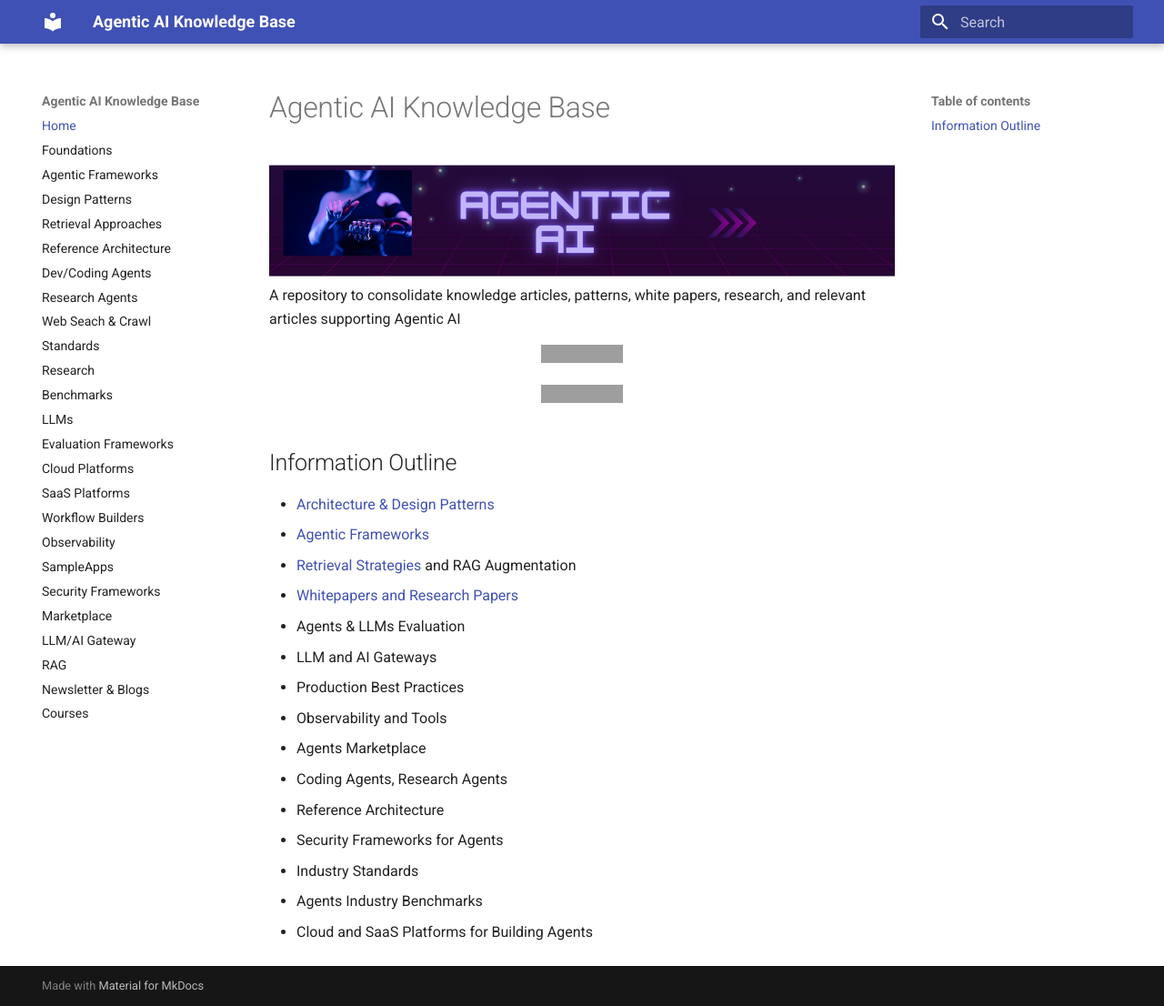
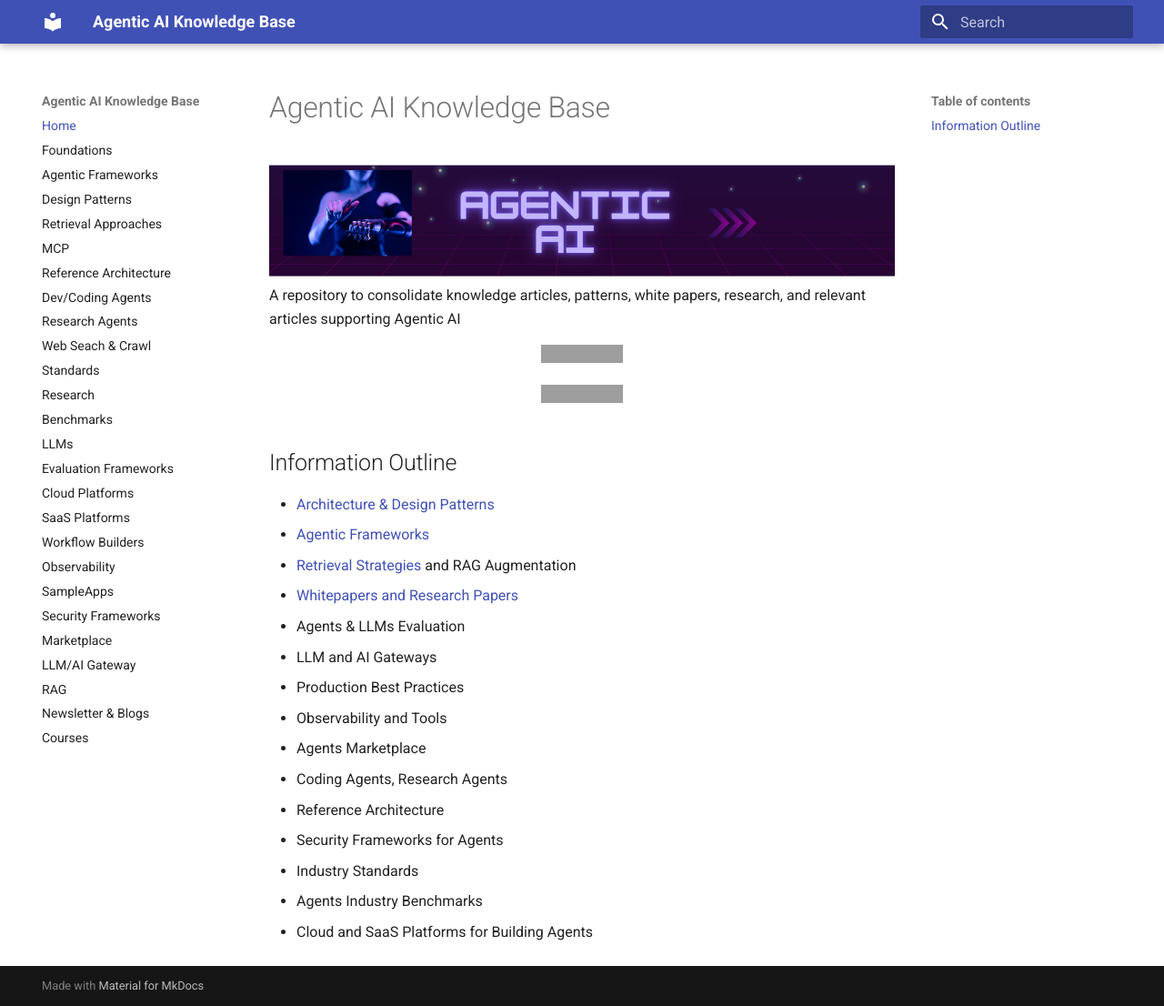
Before and after one commit to ankurkumarz/agentic-ai-knowledge-base, an MkDocs documentation site: the page built from docs/index.md, in a window 1280 px wide and 1106 px high. Shown: the whole window at 91% size. Built offline with MkDocs 1.6.1 and Material for MkDocs 9.7.7, drawn with Linux system fonts in a browser that asks for light colours; grey boxes are pictures that could not be loaded.

Commit message:
Update mkdocs.yml

```diff
--- a/mkdocs.yml
+++ b/mkdocs.yml
@@ -17,6 +17,7 @@ nav:
   - Agentic Frameworks: 'AgenticFrameworks/README.md'
   - Design Patterns: 'DesignPatterns/Readme.md'
   - Retrieval Approaches: 'RetrievalApproaches/README.md'
+  - MCP: 'MCP/README.md'
   - Reference Architecture: 'ReferenceArchitecture/README.md'
   - Dev/Coding Agents: 'DevAgents/Readme.md'
   - Research Agents: 'ResearchAgents/Readme.md'
```
